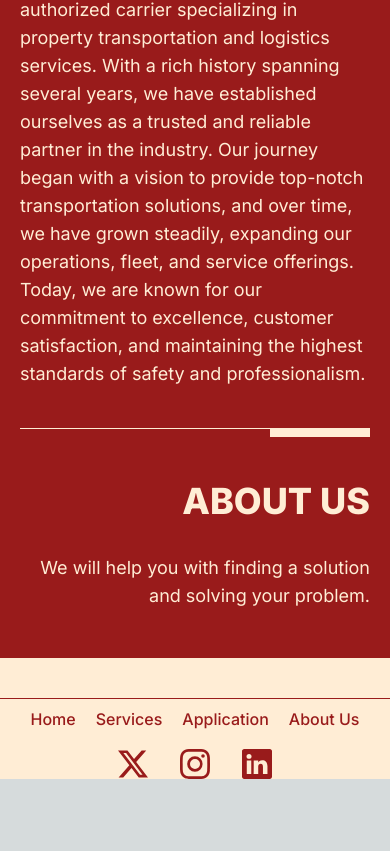
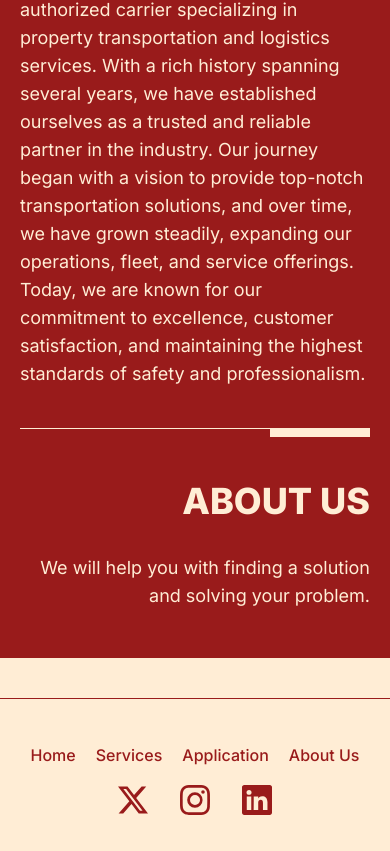
Before and after one commit to spaghetttti/dream-big, a Next.js app: page / in a window 390 px wide. Shown: the part 6468-7319 px from the top of the page. Before the commit the page ends 7247 px from the top, so only its background shows below. Built offline with nearby package versions, Linux system fonts and the light colour scheme.

Commit message:
fix: small footer fix

```diff
--- a/src/app/components/Footer.jsx
+++ b/src/app/components/Footer.jsx
@@ -3,7 +3,7 @@ import { Socials } from "./Socials";
 
 export const Footer = () => {
   return (
-    <div className="self-center flex w-full max-w-[1199px] justify-center md:justify-between gap-5 md:my-9 max-md:max-w-full max-md:flex-wrap">
+    <div className="self-center flex w-full max-w-[1199px] justify-center md:justify-between gap-5 my-9 max-md:max-w-full max-md:flex-wrap">
       <div className="flex items-start justify-between gap-5 mt-2.5 px-5 max-md:justify-center">
         <div className="text-red-800 text-base font-medium leading-5 self-start">
           Home
```
